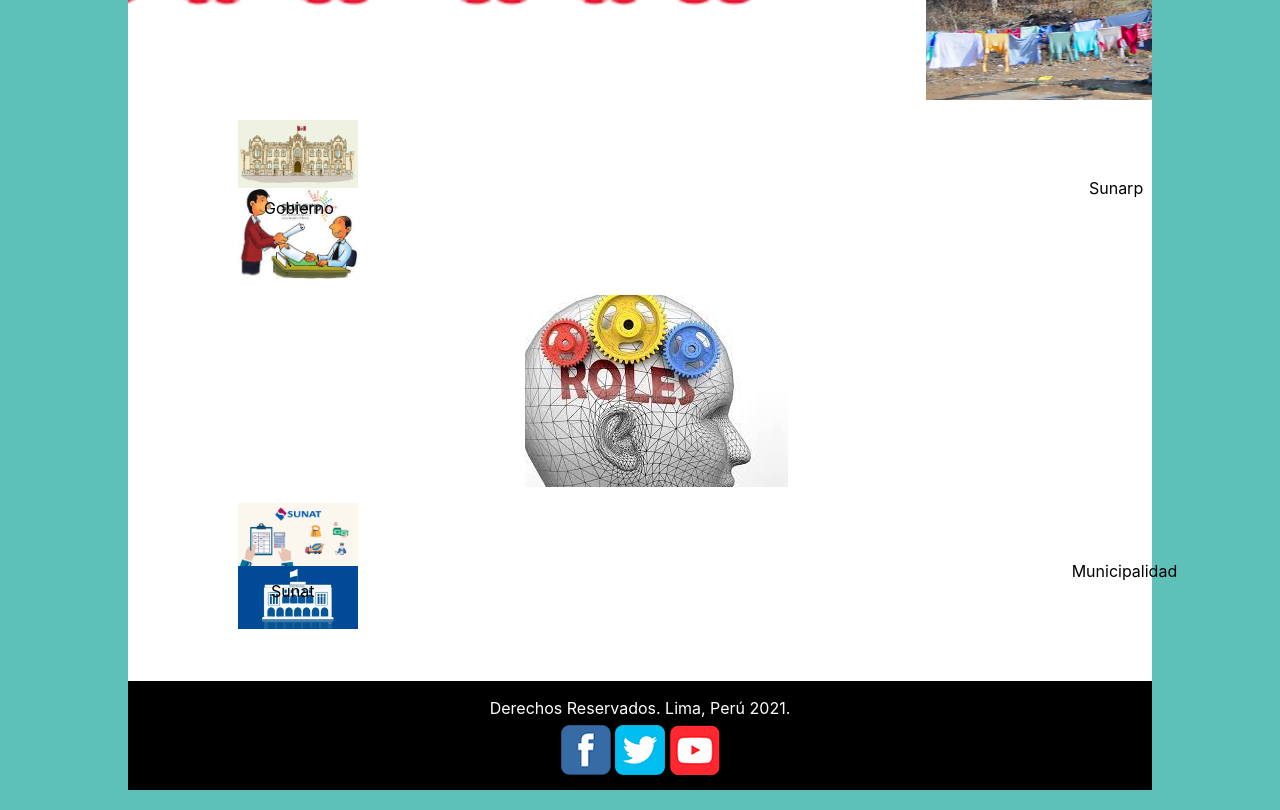
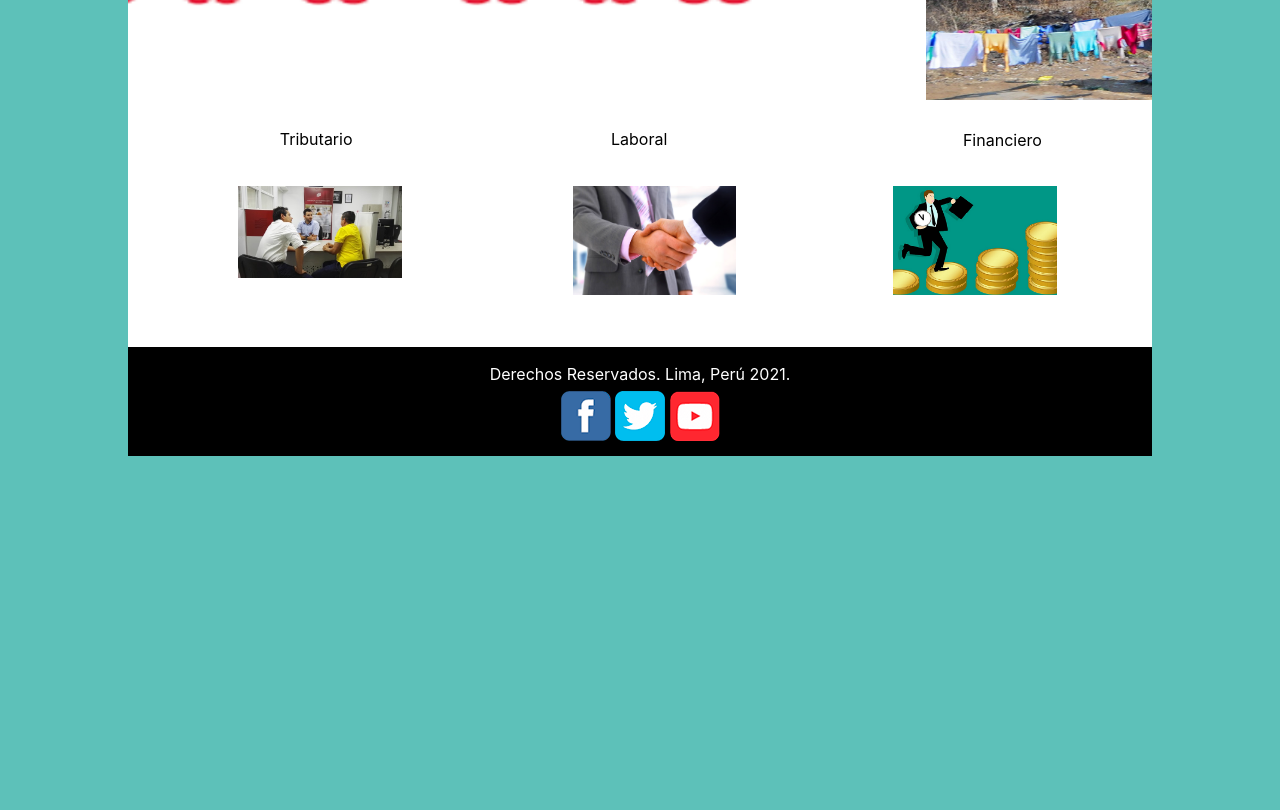
Before and after one commit to mark0408/ProyectoWebAutonoma, a plain HTML site: page roles.html in a window 1280 px wide. Shown: the part 720-1530 px from the top of the page. After the commit the page ends 1196 px from the top, so only its background shows below. Drawn offline with nearby package versions, Linux system fonts and the light colour scheme.

Commit message:
cambios 2

```diff
--- a/roles.html
+++ b/roles.html
@@ -1,5 +1,6 @@
 <!doctype html>
 <html>
+
 <head>
 	<meta charset="utf-8">
 	<title>Roles</title>
@@ -17,7 +18,8 @@
 	<script src="https://cdnjs.cloudflare.com/ajax/libs/popper.js/1.14.0/umd/popper.min.js"></script>
 	<script src="https://maxcdn.bootstrapcdn.com/bootstrap/4.1.0/js/bootstrap.min.js"></script>
 </head>
-<body >
+
+<body>
 	<div id="Contenedor">
 		<header>
 
@@ -33,7 +35,8 @@
 				<a href="./formalizacion.html">Regimen Mype tributario</a>
 				<a href="./roles.html"> Beneficios</a>
 				<a href="./plan.html"> Alternativas de Solucion</a>
-				</div>	</nav>
+			</div>
+		</nav>
 		</nav>
 		<div>
 
@@ -82,44 +85,24 @@
 		</div>
 		<main>
 			<section id="teorico">
+
 				<figure>
-            <p>
-				<a style="position:absolute;margin-left: 26px;margin-top: 76px;">Gobierno
-
-				</a>
-				<img src="./Imagenes/rolGobierno.jpg" style="width: 120px">
+					<p style="padding-top: 8%;">
+					<a style="position: relative;bottom: 100px;right: 122px;">Tributario</a>
+						<img src="../Imagenes/beneficioTributal.png" alt="" align="left" style="width: 20%;">
 						<a style="
-				float: inline-end;
+				bottom: 100px;
+				left: 132px;
+				position: relative;">Laboral</a>
+						<img src="../Imagenes/beneficioEmp.png" alt="" align="center"
+							style="width: 20%;margin-left: 4%;">
+						<a style="
 						position: relative;
-				top: 56px;
-				left: 86px;
-			"> &nbsp; &nbsp; &nbsp; &nbsp; &nbsp; &nbsp; &nbsp; &nbsp; &nbsp; &nbsp; &nbsp; &nbsp; &nbsp; &nbsp; &nbsp; &nbsp; &nbsp; &nbsp; &nbsp; &nbsp; &nbsp; &nbsp; &nbsp; &nbsp; &nbsp; &nbsp; &nbsp; &nbsp; &nbsp; &nbsp; &nbsp; &nbsp; &nbsp; &nbsp; &nbsp; &nbsp; &nbsp; &nbsp; &nbsp; &nbsp; &nbsp; &nbsp; &nbsp; &nbsp; &nbsp; &nbsp; &nbsp; &nbsp; &nbsp; &nbsp; &nbsp; &nbsp; &nbsp; &nbsp; &nbsp; &nbsp; &nbsp; &nbsp;
-					Sunarp
-				</a>
-				<img src="./Imagenes/rolSunarp.jpg" style="width: 120px">
-			</p>
-             <p> <img src="./Imagenes/roles.jpg"
-                alt="" align="center" style="margin-left: 35%;" >
-			</p>
-			<p>
-				<a style="position:absolute;margin-left: 33px;margin-top: 76px;">Sunat
-
-				</a>
-				<img src="./Imagenes/rolSunat.jpg" style="width: 120px">
-				<a style="
-				float: inline-end;
-				position: relative;
-				top: 56px;
-				left: 120px;
-			"
-				> &nbsp; &nbsp; &nbsp; &nbsp; &nbsp; &nbsp; &nbsp; &nbsp; &nbsp; &nbsp; &nbsp; &nbsp; &nbsp; &nbsp; &nbsp; &nbsp; &nbsp; &nbsp; &nbsp; &nbsp; &nbsp; &nbsp; &nbsp; &nbsp; &nbsp; &nbsp; &nbsp; &nbsp; &nbsp; &nbsp; &nbsp; &nbsp; &nbsp; &nbsp; &nbsp; &nbsp; &nbsp; &nbsp; &nbsp; &nbsp; &nbsp; &nbsp; &nbsp; &nbsp; &nbsp; &nbsp; &nbsp; &nbsp; &nbsp; &nbsp; &nbsp; &nbsp; &nbsp;
-					Municipalidad
-
-				</a>
-				<img src="./Imagenes/rolMuni.jpg" style="width: 120px">
+						bottom: 99px;
+						left: 222px;">Financiero</a>
+						<img src="../Imagenes/beneficioMonetario.png" alt="" align="right" style="width: 20%;">
 					</p>
 				</figure>
-
 
 			</section>
 		</main>
@@ -135,4 +118,5 @@
 
 	</div>
 </body>
+
 </html>
```
Also changed, not shown: formalizacion.html (+1 -10 lines). Lines whose indentation alone changed are shown as unchanged.
